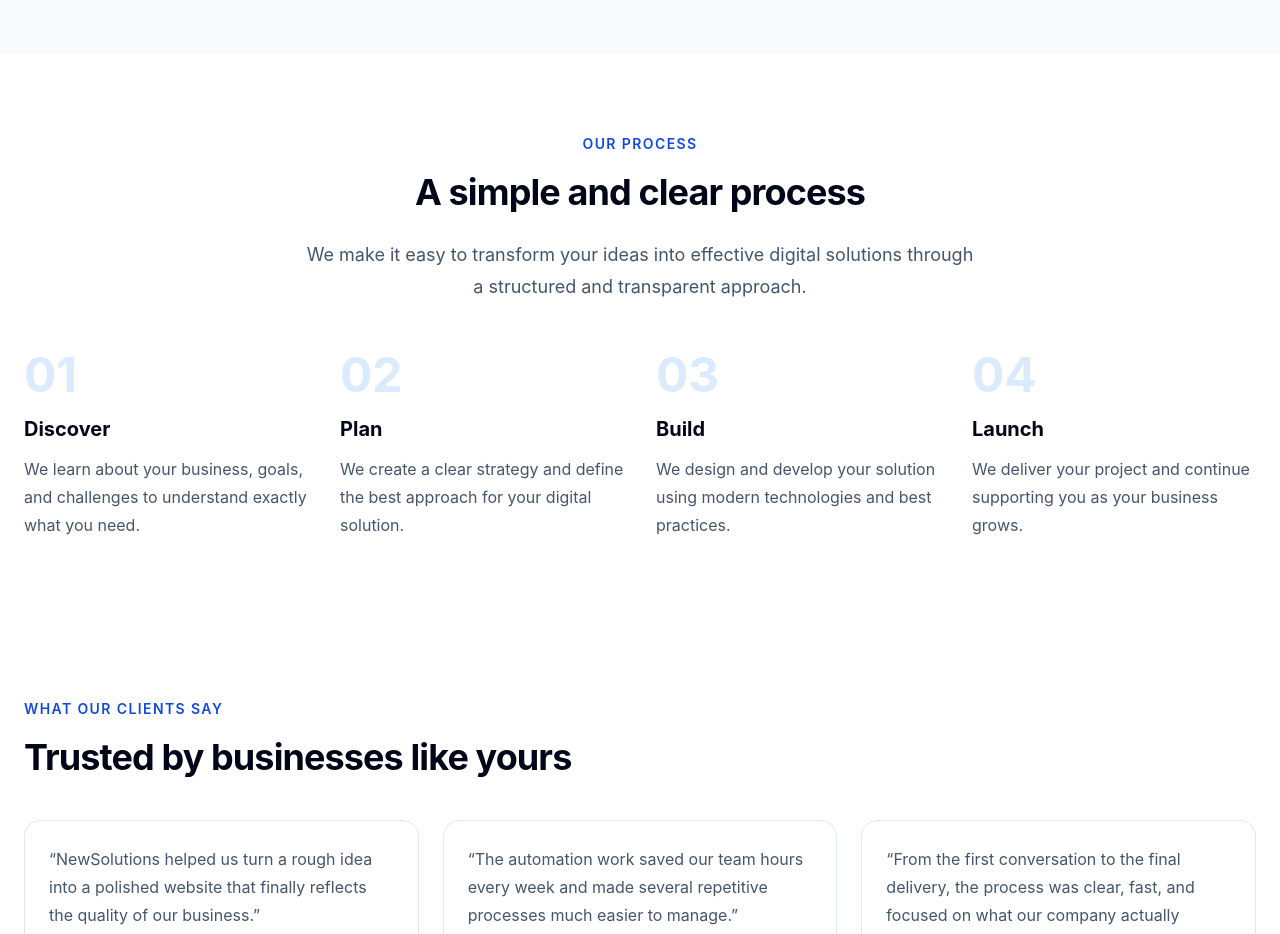
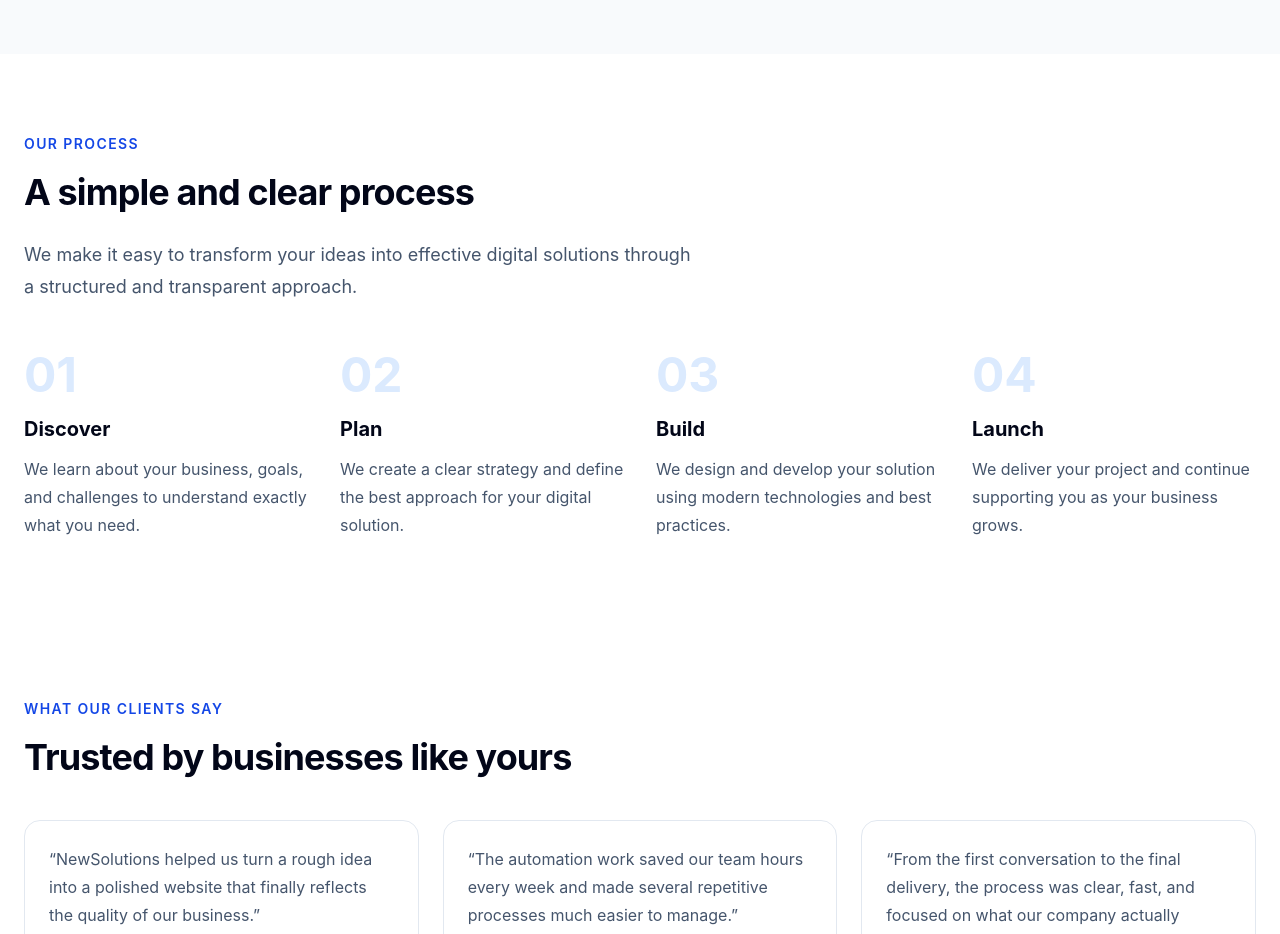
Before and after one commit to duartesimo/NewSolutions, a React (Vite) app in the folder frontend/: page /services in a window 1280 px wide. Shown: the part 1720-2654 px from the top of the page. Built offline with nearby package versions, Linux system fonts and the light colour scheme.

Commit message:
refactor: our process

```diff
--- a/frontend/src/components/sections/OurProcess.tsx
+++ b/frontend/src/components/sections/OurProcess.tsx
@@ -1,3 +1,5 @@
+import SectionHeader from "../ui/SectionHeader";
+
 const steps = [
   {
     number: "01",
@@ -30,23 +32,15 @@ function OurProcess() {
     <section className="bg-white py-20">
       <div className="mx-auto max-w-7xl px-6">
         {/* Header */}
-        <div className="mx-auto max-w-2xl text-center">
-          <p className="text-sm font-semibold tracking-widest text-blue-700 uppercase">
-            Our process
-          </p>
-
-          <h2 className="mt-4 text-3xl leading-tight font-bold tracking-tight text-slate-950 sm:text-4xl">
-            A simple and clear process
-          </h2>
-
-          <p className="mt-4 text-base leading-7 text-slate-600 sm:mt-6 sm:text-lg sm:leading-8">
-            We make it easy to transform your ideas into effective digital
-            solutions through a structured and transparent approach.
-          </p>
-        </div>
+        <SectionHeader
+          eyebrow="Our process"
+          title="A simple and clear process"
+          description="We make it easy to transform your ideas into effective digital
+            solutions through a structured and transparent approach."
+        />
 
         {/* Steps */}
-        <div className="mt-12 grid grid-cols-1 gap-8 sm:grid-cols-2 lg:grid-cols-4 text-center lg:text-left">
+        <div className="mt-12 grid grid-cols-1 gap-8 text-center sm:grid-cols-2 lg:grid-cols-4 lg:text-left">
           {steps.map((step) => (
             <div key={step.number} className="relative z-10 bg-white">
               <span className="text-5xl font-bold text-blue-100">
```
